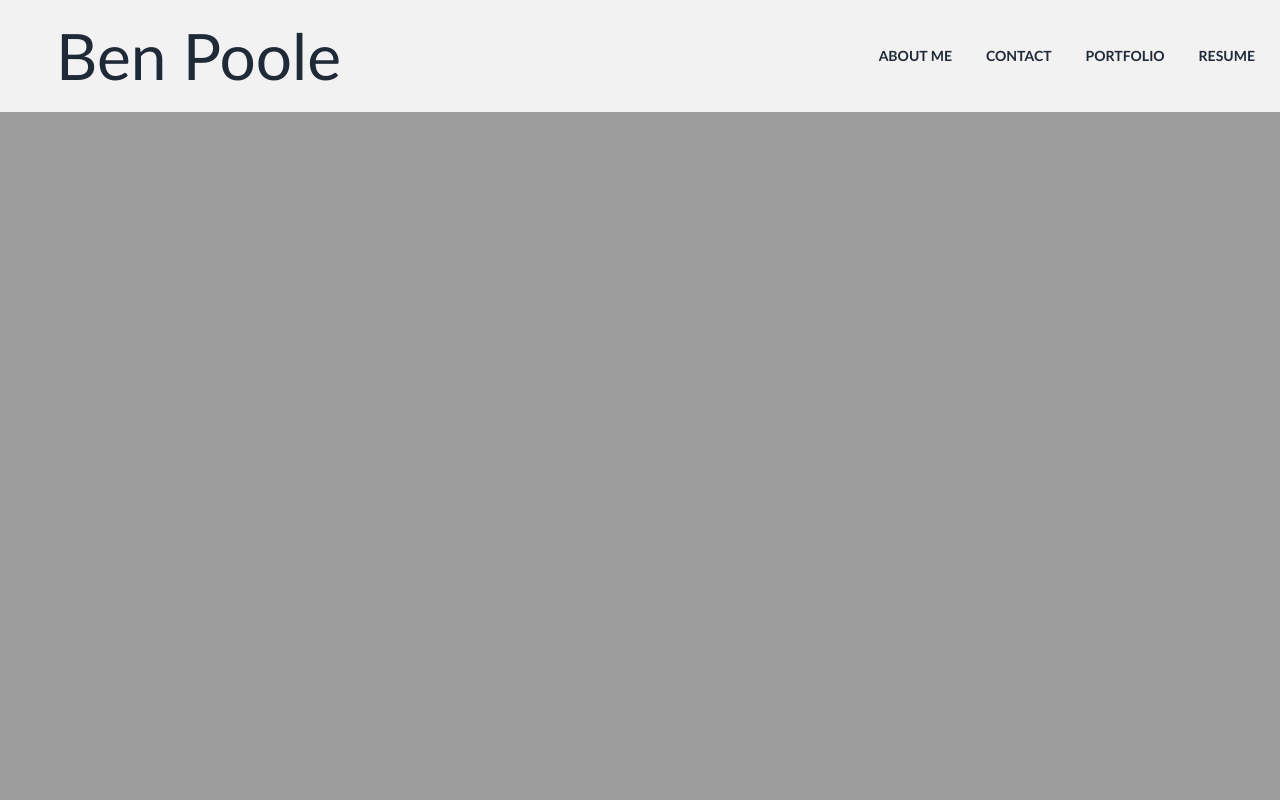
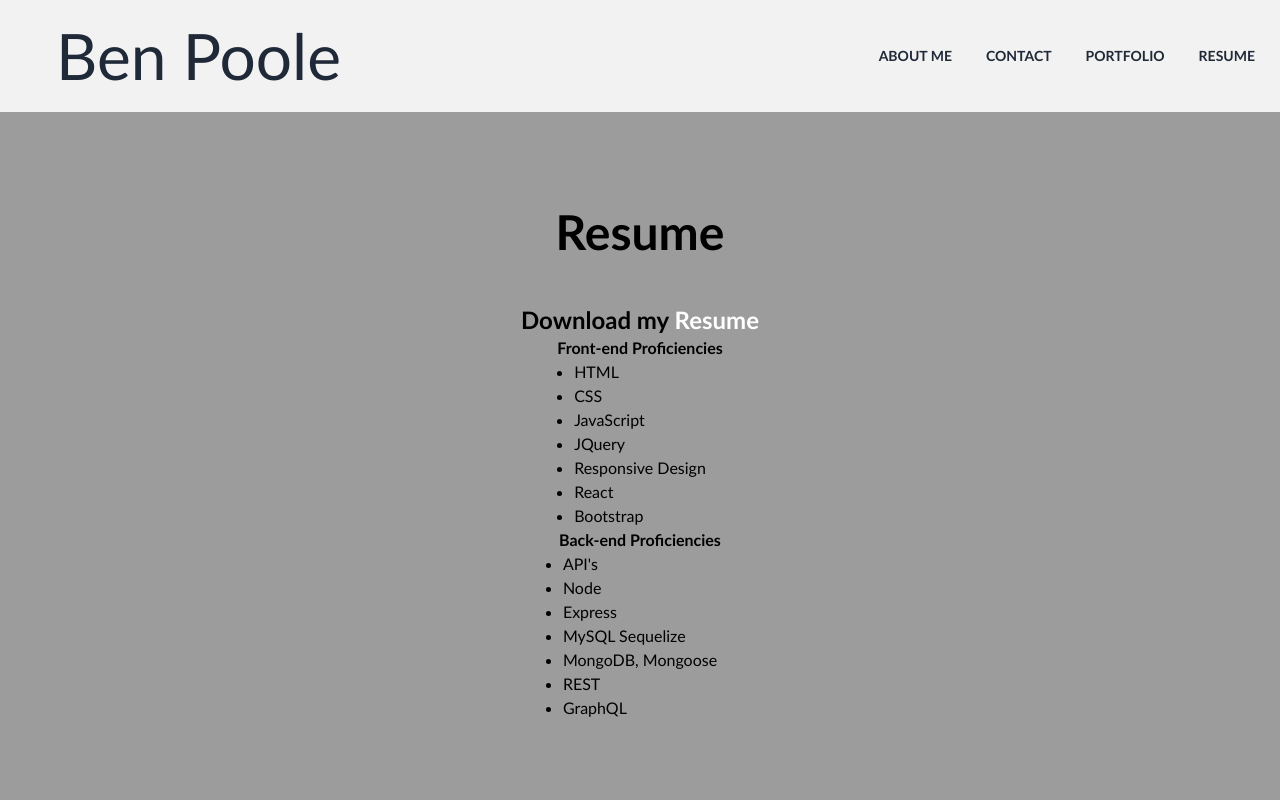
Before and after one commit to bpoole53/mod-20-react-portfolio, a React (Create React App) app in the folder portfolio/: page /resume in a window 1280 px wide. Shown: the top 800 px of the page. Built offline with nearby package versions, Linux system fonts and the light colour scheme.

Commit message:
added to the resume page

```diff
--- a/portfolio/src/App.css
+++ b/portfolio/src/App.css
@@ -54,7 +54,7 @@ body {
   padding-left: 3rem;
 }
 
-.about-page {
+.center-items {
   display: flex;
   flex-direction: column;
   justify-content: center;
@@ -82,6 +82,6 @@ h1 {
   flex-direction: row;
   justify-content: space-around;
   align-items: center;
-  width: 50%;
+  width: 80%;
   margin: 0 auto;
 }
--- a/portfolio/src/pages/About.jsx
+++ b/portfolio/src/pages/About.jsx
@@ -4,7 +4,7 @@ export default function About(){
 
 	return(
 	<>
-        <div class="about-page">
+        <div class="center-items">
             <img src="https://i.ibb.co/2jSJsjg/Bootcamp-Profile-Pic.png" alt='' className="h-48 w-48 rounded-lg shadow-2xl" />
             <h1 className="text-5xl font-bold">About Me</h1>
             <p class='about-p-text'>
--- a/portfolio/src/pages/Contact.jsx
+++ b/portfolio/src/pages/Contact.jsx
@@ -4,7 +4,7 @@ export default function Contact(){
 
 	return(
 	<>
-        <div class="about-page">
+        <div class="center-items">
             <h1 className="text-5xl font-bold">Contact Me</h1>
             <input class="contact-input" type="text" placeholder="Name" className="input input-bordered w-full max-w-md text-white" />
             <input class="contact-input" type="text" placeholder="Email Address" className="input input-bordered w-full max-w-md text-white" />
--- a/portfolio/src/pages/Resume.jsx
+++ b/portfolio/src/pages/Resume.jsx
@@ -4,7 +4,30 @@ export default function Resume(){
 
 	return(
 	<>
-
+		<div class="center-items">
+            <h1 className="text-5xl font-bold">Resume</h1>
+            <h2 className="text-2xl font-bold">Download my <a className="text-white" href="/resume">Resume</a></h2>
+            <h2 className="font-bold">Front-end Proficiencies</h2>
+            <ul className="list-disc">
+                <li><a>HTML</a></li>
+                <li><a>CSS</a></li>
+                <li><a>JavaScript</a></li>
+                <li><a>JQuery</a></li>
+                <li><a>Responsive Design</a></li>
+                <li><a>React</a></li>
+                <li><a>Bootstrap</a></li>
+            </ul>
+            <h2 className="font-bold">Back-end Proficiencies</h2>
+            <ul className="list-disc">
+                <li><a>API's</a></li>
+                <li><a>Node</a></li>
+                <li><a>Express</a></li>
+                <li><a>MySQL Sequelize</a></li>
+                <li><a>MongoDB, Mongoose</a></li>
+                <li><a>REST</a></li>
+                <li><a>GraphQL</a></li>
+            </ul>
+        </div>
 	</>
 	);
 }
```
